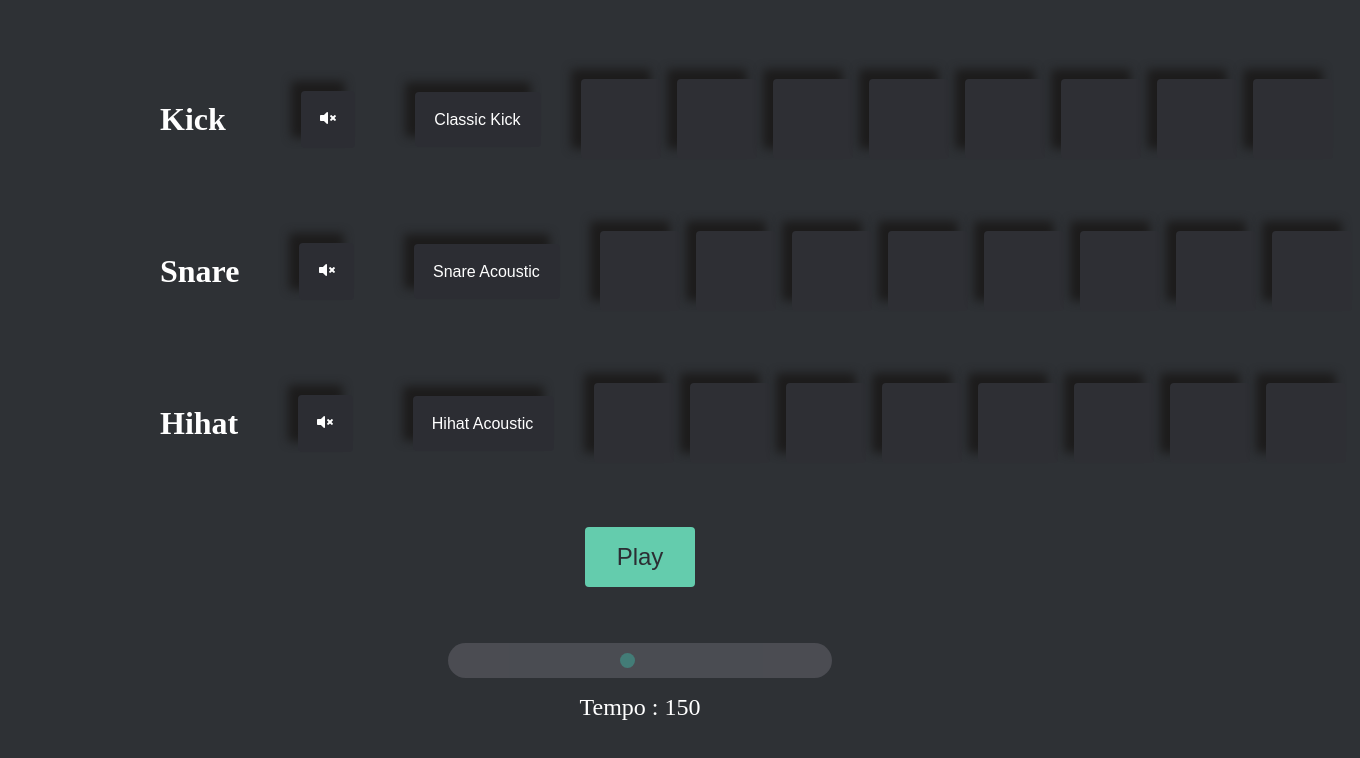
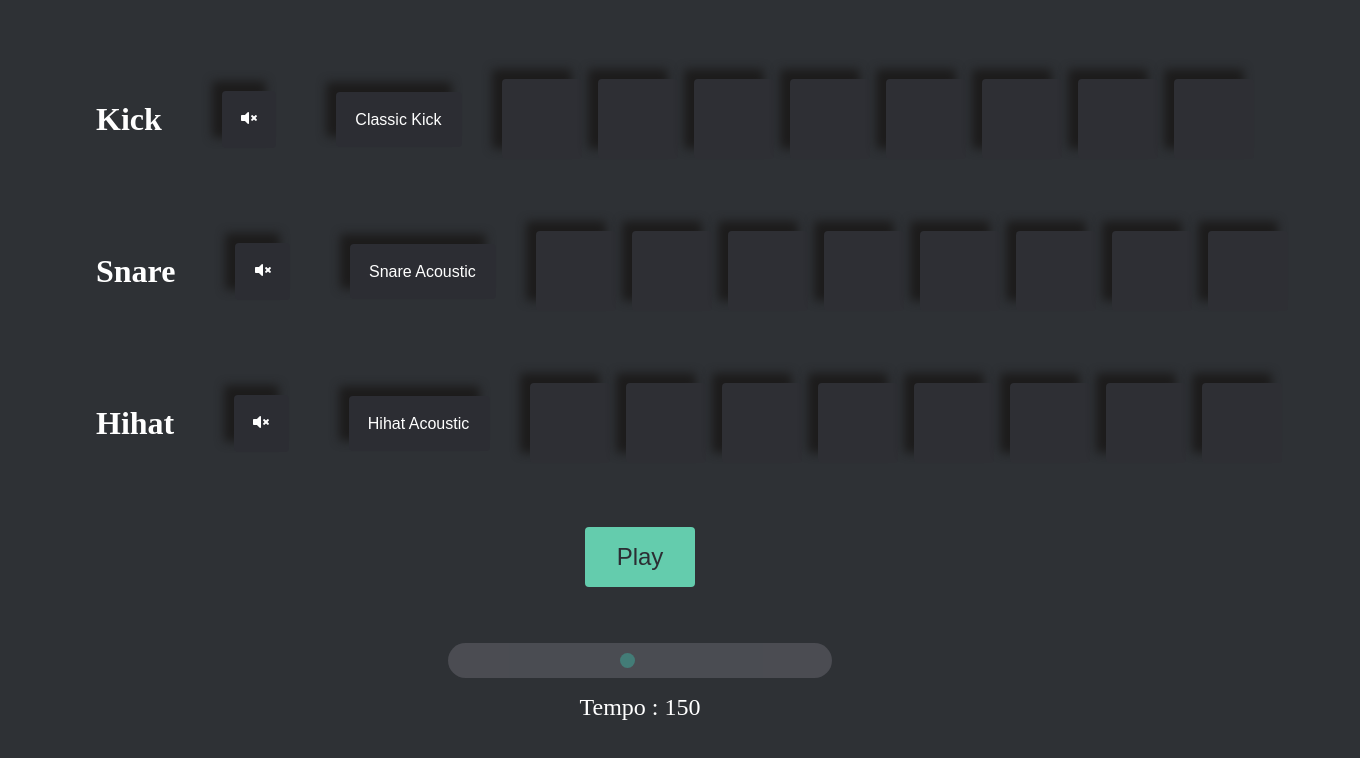
Before and after one commit to Rolo-coding/Beatmaker, a plain HTML site: page index.html in a window 1280 px wide. Shown: the whole page, 1360 px wide, since content can reach past the window. Drawn offline with Linux system fonts and the light colour scheme.

Commit message:
reorganize

```diff
--- a/style.css
+++ b/style.css
@@ -61,7 +61,7 @@ h1 {
     display: flex;
     align-items: center;
     justify-content: space-between;
-    width: 80%;
+    width: 90%;
     margin-top: 2.5rem;
 }
 
@@ -88,10 +88,6 @@ h1 {
   cursor: pointer;
   transition: all .5s ease;
   margin: 0 60px;
-}
-
-.controls button.kick-volume {
-    margin-left: 75px;
 }
 
 .pad {
```
